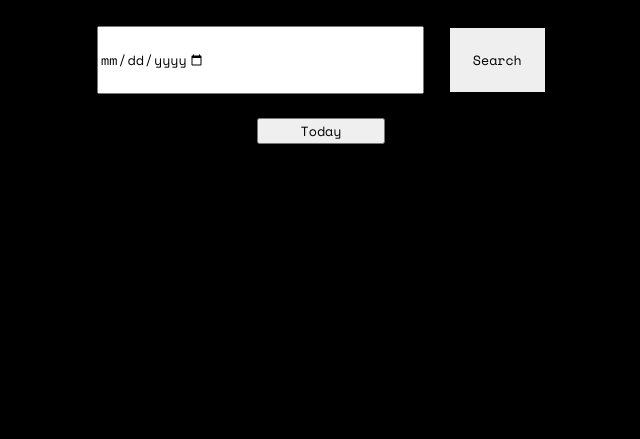
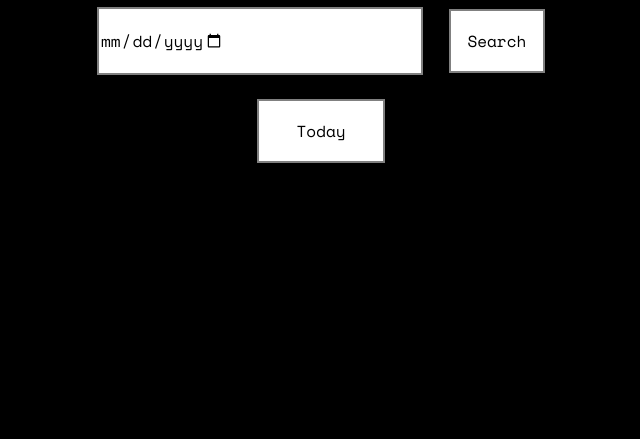
Before and after one commit to fac-12/nasa-daily, a website: page public/index.html in a window 1280 px wide. Shown: the part 377-816 px from the top of the page, without its empty margins (319-959 px from the left). Drawn offline with nearby package versions, Linux system fonts and the light colour scheme; files that its build step writes are made by us from their sources; files whose address does not match are found by name.

Commit message:
made user exp better relates to #35

```diff
--- a/public/dom.js
+++ b/public/dom.js
@@ -5,6 +5,7 @@ var title = document.getElementById('responseTitle');
 var image = document.getElementById('image');
 var infoText = document.getElementById('res-text');
 var background = document.getElementById('page');
+var datefield = document.getElementById('datefield');
 
 //Setting todays date for the form
 function setTodaysDate(){
@@ -45,8 +46,11 @@ dateform.addEventListener('submit', function(event) {
 
 //event listener for today's date button
 todayButton.addEventListener('click', function(event) {
+  //clear to dd/mm/yyyy
   event.preventDefault();
-  var today = document.getElementById('datefield').getAttribute('max');
+
+  var today = datefield.getAttribute('max');
+  datefield.value = today;
   var url = '/date=' + today;
   var xhr = new XMLHttpRequest();
   var obj;
--- a/public/index.html
+++ b/public/index.html
@@ -16,7 +16,7 @@
     </header>
 
     <form id='dateform'>
-      <input type="date" id='datefield' name="date" min="1995-06-16" max="">
+      <input class='dateInput' type="date" id='datefield' name="date" min="1995-06-16" max="">
       <input type="submit" value="Search" class='submit'>
     </form>
 
--- a/public/style.css
+++ b/public/style.css
@@ -32,6 +32,10 @@ h1 {
   justify-content: center;
   align-self: center;
   margin-top: 3vh;
+  height: 5vw;
+  font-size: 1rem;
+  border: 2px solid grey;
+  background-color: white;
 }
 
 form {
@@ -41,17 +45,20 @@ form {
   align-self: center;
 }
 
-#datefield {
+.dateInput {
   width: 100%;
   height: 5vw;
+  font-size: 1rem;
+  border: 2px solid grey;
 }
 
 .submit {
   width: 10vw;
   height: 5vw;
   margin-left: 2vw;
-  border: none;
-  backround-color: white;
+  border: 2px solid grey;
+  background-color: white;
+  font-size: 1rem;
 }
 
 .response {
```
